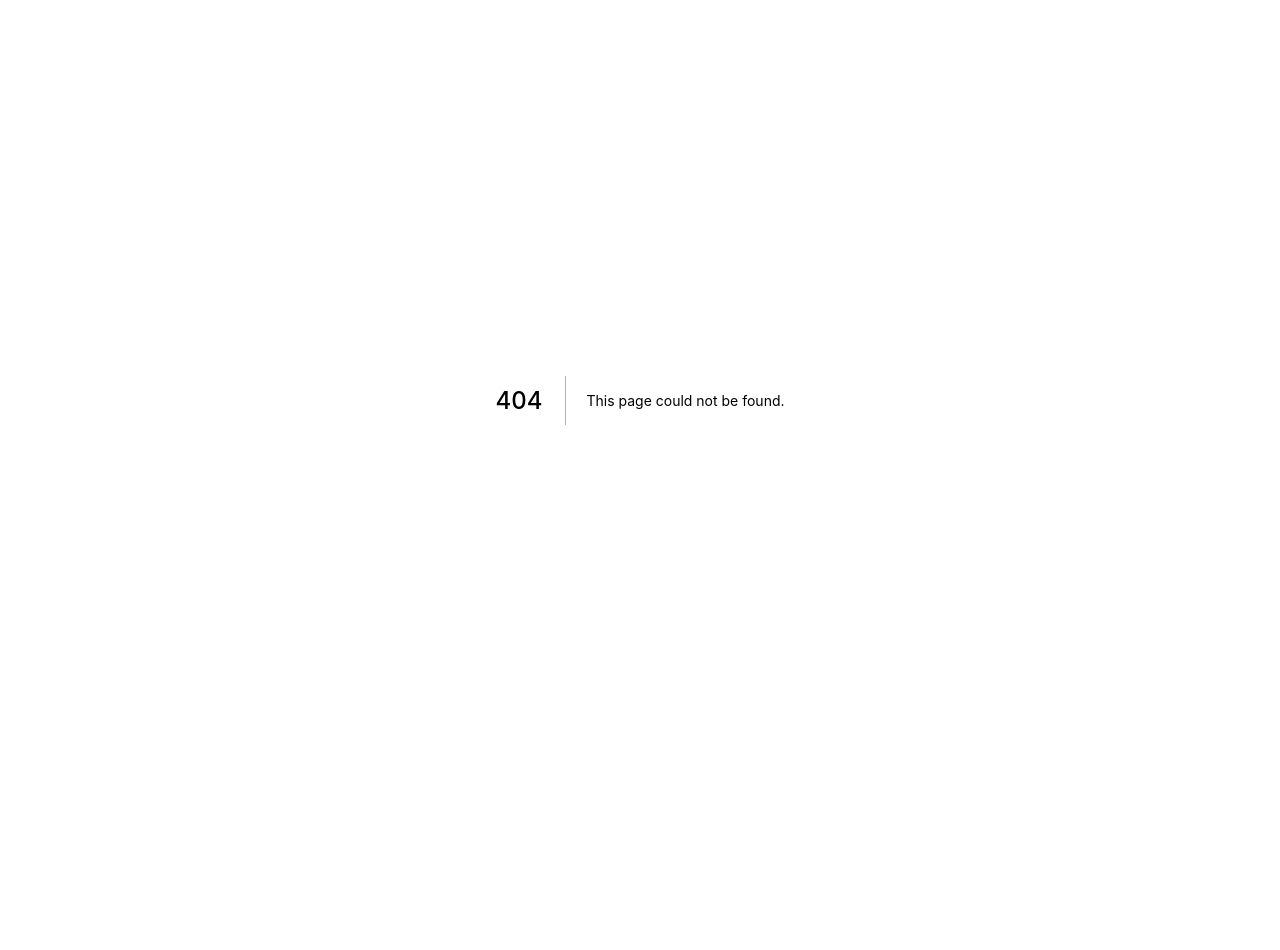
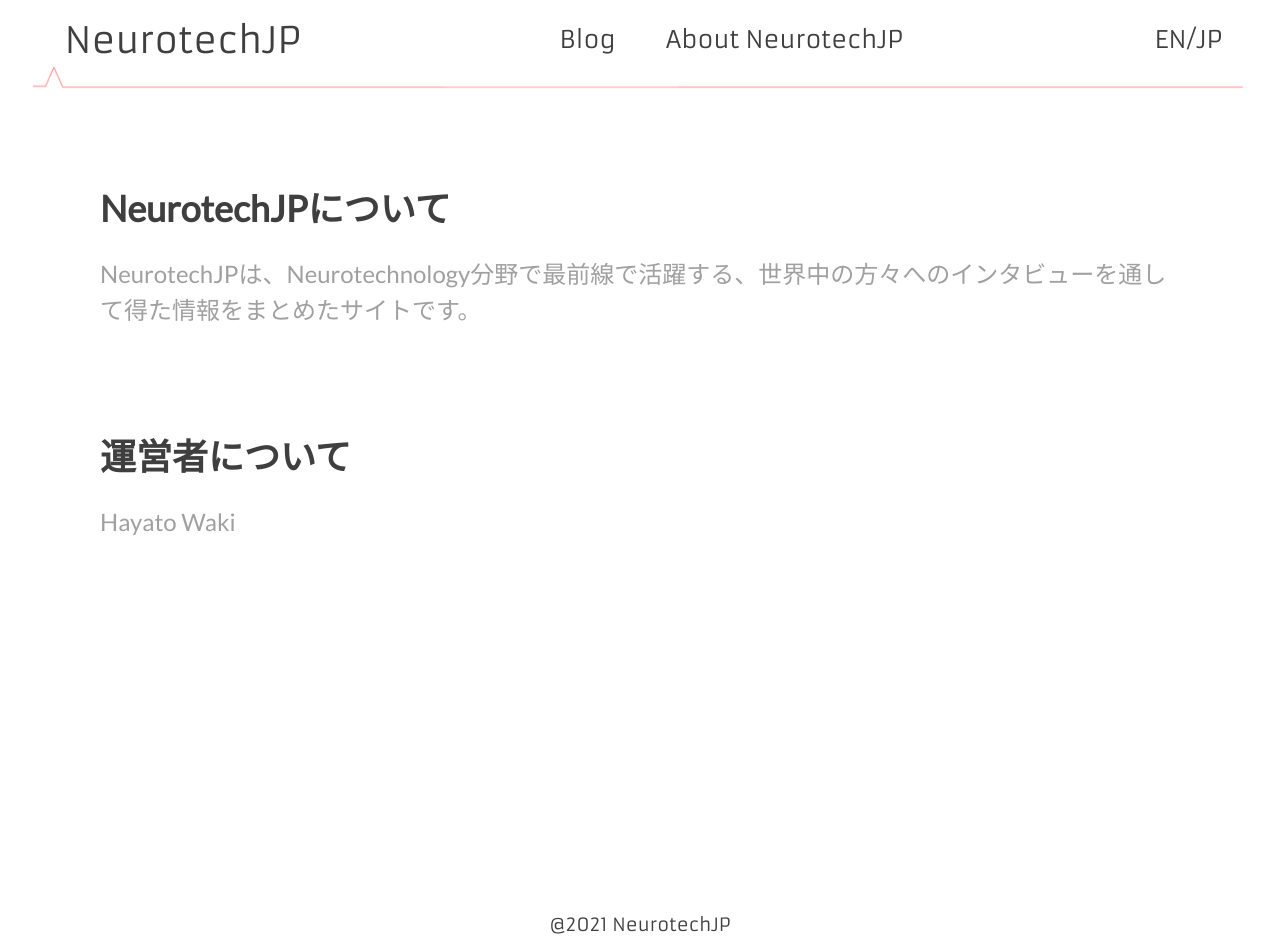
Before and after one commit to wakkihaya/neurotechjp, a Next.js app: page /jp/about in a window 1280 px wide. Before the commit this address had no page. Before the commit the page ends 800 px from the top, so only its background shows below. Built offline with nearby package versions, Linux system fonts and the light colour scheme.

Commit message:
add: jp page for about and top page

```diff
--- /dev/null
+++ b/src/pages/jp/about.tsx
@@ -0,0 +1,40 @@
+import Header from "~/components/Header";
+import Footer from "~/components/Footer";
+import { Meta } from "~/components/Meta";
+
+const AboutPage: React.FC = () => {
+  return (
+    <>
+      <Meta
+        meta={{
+          title: "NeurotechJP",
+          desc:
+            "NeurotechJPは、Neurotechnology分野で最前線で活躍する、世界中の方々へのインタビューを通して得た情報をまとめたサイトです。",
+          link: "https://neurotechjp.com/jp",
+          image: "/ogp.png",
+        }}
+      />
+      <Header />
+      <div className="about-container">
+        <div className="about-container--index">
+          <div className="about-container--index-title">
+            NeurotechJPについて
+          </div>
+          <div className="about-container--index-subtitle">
+            NeurotechJPは、Neurotechnology分野で最前線で活躍する、世界中の方々へのインタビューを通して得た情報をまとめたサイトです。
+          </div>
+        </div>
+        <div className="about-container--index">
+          <div className="about-container--index-title">運営者について</div>
+          <div className="about-container--index-subtitle">
+            Hayato Waki
+            {/* TODO: */}
+          </div>
+        </div>
+      </div>
+      <Footer />
+    </>
+  );
+};
+
+export default AboutPage;
```
Also changed, not shown: src/pages/jp/index.tsx (added, +66 -0 lines).
